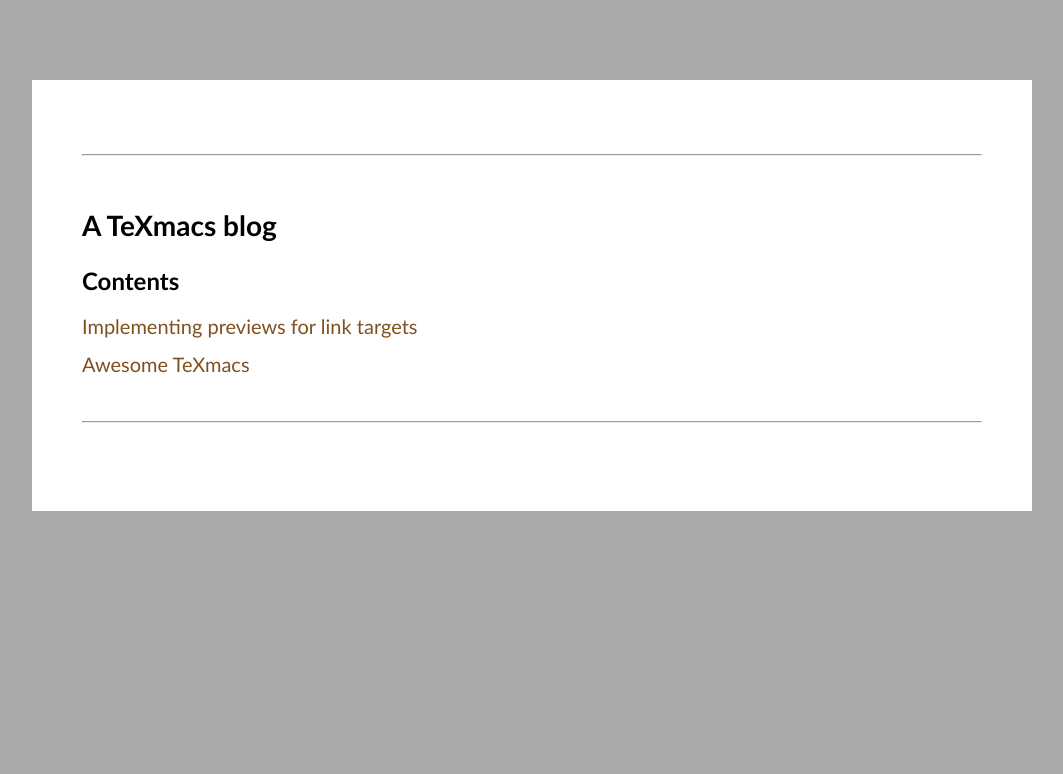
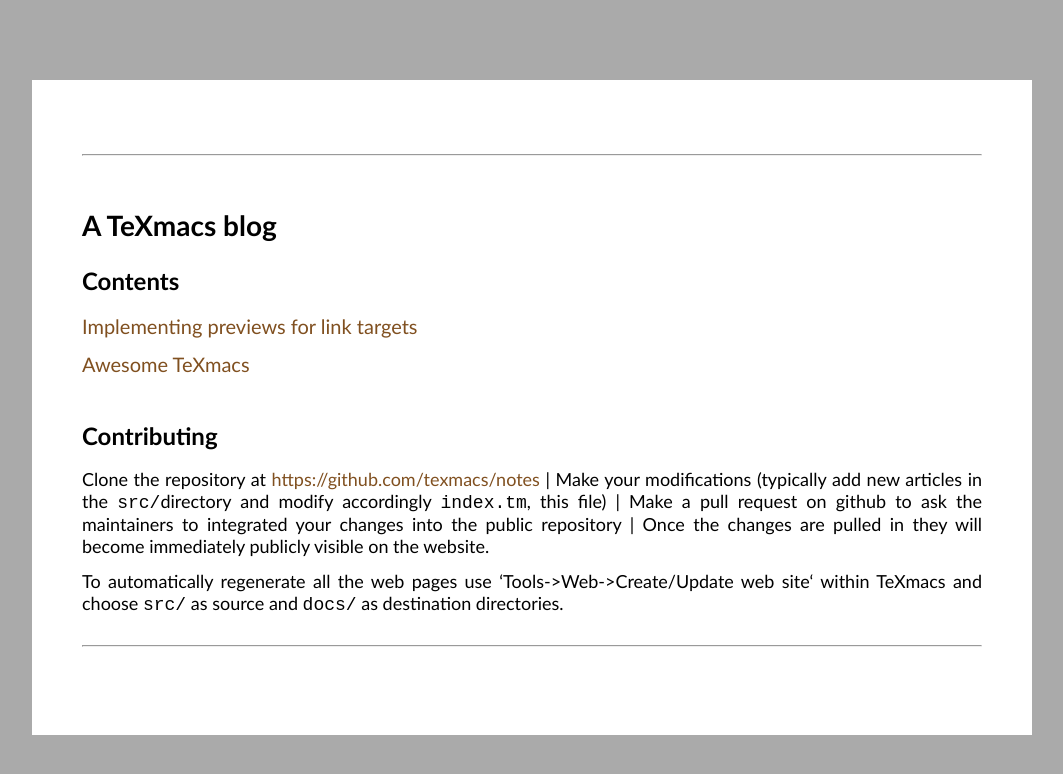
Before and after one commit to texmacs/notes, a plain HTML site: page docs/index.html in a window 1280 px wide. Shown: the whole page, without its empty margins (108-1171 px from the left). Drawn offline with Linux system fonts and the light colour scheme; a web font is replaced by a local one.

Commit message:
Instructions to contribute

```diff
--- a/docs/index.html
+++ b/docs/index.html
@@ -21,6 +21,21 @@
     <p>
 
     </p>
+    <h2 id="auto-3">Contributing<span style="margin-left: 1em"></span></h2>
+    <font style="font-size: 90.0%"><p>
+      Clone the repository at <a href=""><a href="https://github.com/texmacs/notes">https://github.com/texmacs/notes</a></a>
+      | Make your modifications (typically add new articles in the
+      <code>src/</code>directory and modify accordingly <code>index.tm</code>,
+      this file) | Make a pull request on github to ask the maintainers to
+      integrated your changes into the public repository | Once the changes
+      are pulled in they will become immediately publicly visible on the
+      website.
+    </p><p>
+      To automatically regenerate all the web pages use
+      &lsquo;Tools-&gt;Web-&gt;Create/Update web site&lsquo; within TeXmacs
+      and choose <code>src/</code> as source and <code>docs/</code> as
+      destination directories.
+    </p></font>
     <p>
       <hr></hr>
     </p>
```
Also changed, not shown: 2 other files.
